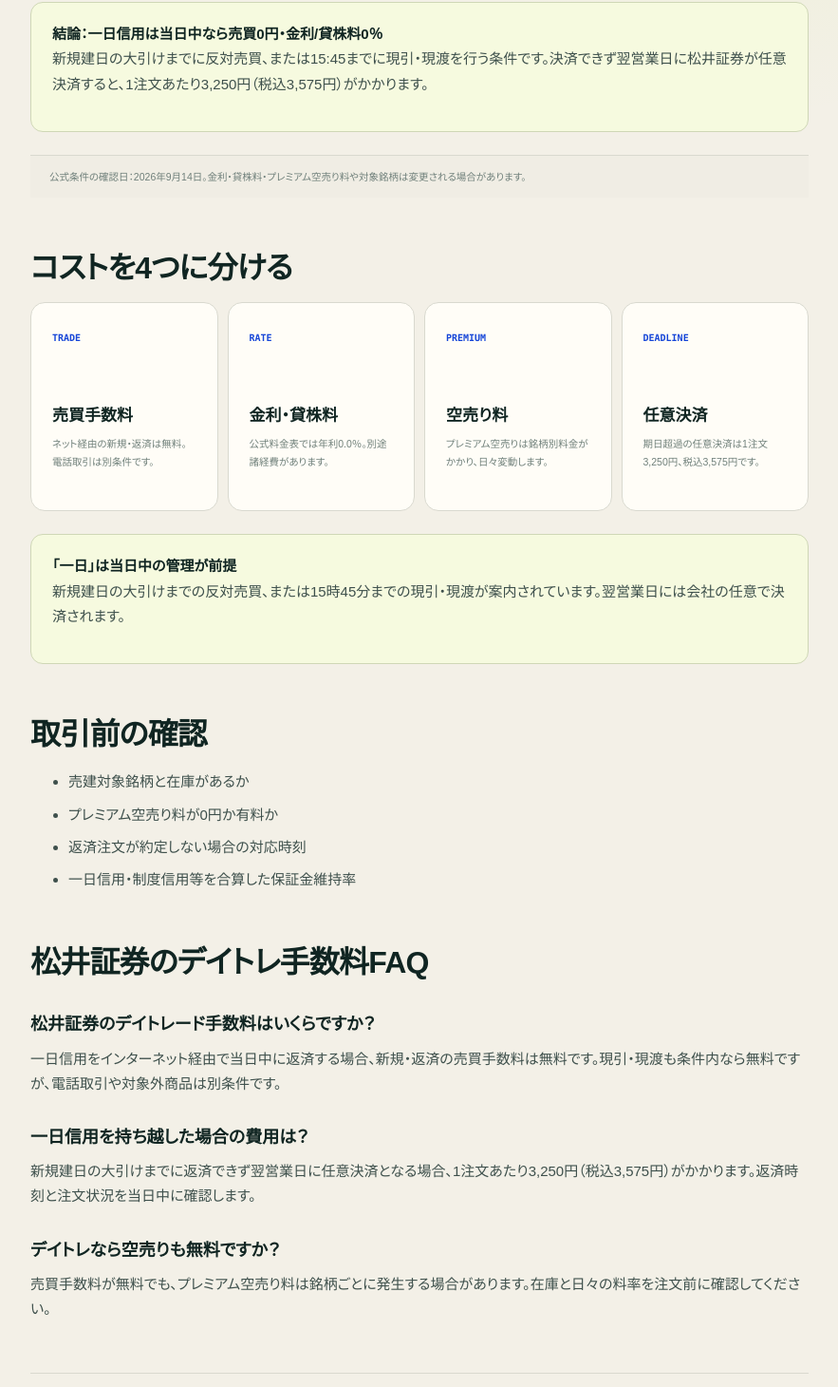
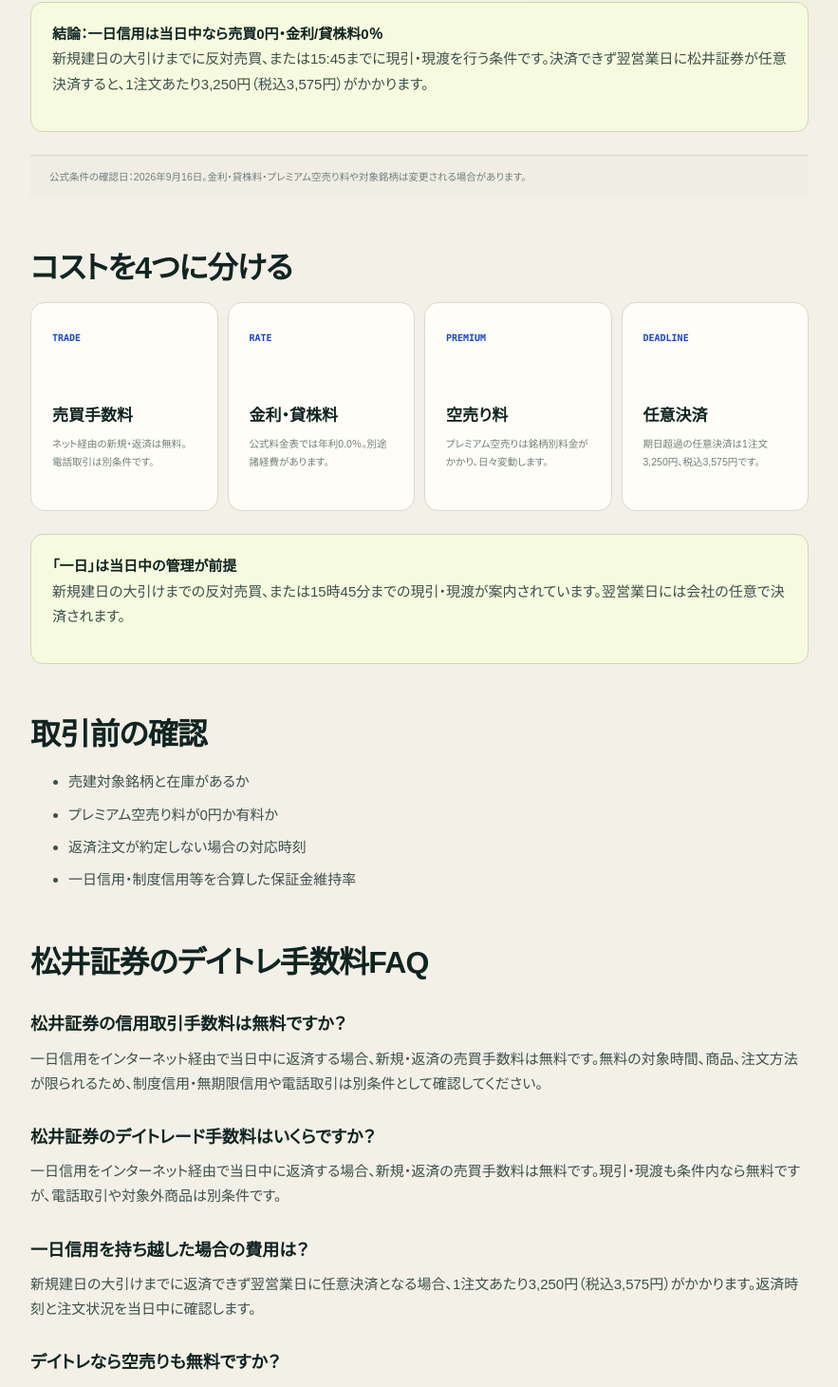
Before and after one commit to mrok18/hanbaijo, a Next.js app: page /articles/matsui-one-day-margin-cost in a window 1280 px wide. Shown: the part 439-1899 px from the top of the page at 95% size, without its empty margins (198-1081 px from the left). Built offline with nearby package versions, Linux system fonts and the light colour scheme.

Commit message:
seo: target matsui margin fee free query

```diff
--- a/app/articles/matsui-one-day-margin-cost/page.tsx
+++ b/app/articles/matsui-one-day-margin-cost/page.tsx
@@ -1,15 +1,16 @@
 import Link from 'next/link';
 import AffiliateOfferCard from '@/components/AffiliateOfferCard';
 import { AFFILIATE_OFFERS } from '@/lib/affiliates';
-export const metadata={ alternates: { canonical: '/articles/matsui-one-day-margin-cost' },title:'松井証券 デイトレ手数料｜一日信用0円と持越し費用',description:'松井証券のデイトレード（一日信用）手数料を、売買0円・金利0％・貸株料0％の条件と、翌日持越しやプレミアム空売り、任意決済の費用に分けて整理します。'};
+export const metadata={ alternates: { canonical: '/articles/matsui-one-day-margin-cost' },title:'松井証券 信用取引 手数料 無料｜一日信用0円と持越し費用',description:'松井証券の信用取引手数料が無料になる一日信用の条件を、売買0円・金利0％・貸株料0％に分けて整理。翌日持越しやプレミアム空売り、任意決済の費用も確認できます。'};
 const FAQS=[
+{question:'松井証券の信用取引手数料は無料ですか？',answer:'一日信用をインターネット経由で当日中に返済する場合、新規・返済の売買手数料は無料です。無料の対象時間、商品、注文方法が限られるため、制度信用・無期限信用や電話取引は別条件として確認してください。'},
 {question:'松井証券のデイトレード手数料はいくらですか？',answer:'一日信用をインターネット経由で当日中に返済する場合、新規・返済の売買手数料は無料です。現引・現渡も条件内なら無料ですが、電話取引や対象外商品は別条件です。'},
 {question:'一日信用を持ち越した場合の費用は？',answer:'新規建日の大引けまでに返済できず翌営業日に任意決済となる場合、1注文あたり3,250円（税込3,575円）がかかります。返済時刻と注文状況を当日中に確認します。'},
 {question:'デイトレなら空売りも無料ですか？',answer:'売買手数料が無料でも、プレミアム空売り料は銘柄ごとに発生する場合があります。在庫と日々の料率を注文前に確認してください。'},
 ] as const;
-export default function Page(){const faqJsonLd={'@context':'https://schema.org','@type':'FAQPage',mainEntity:FAQS.map((faq)=>({'@type':'Question',name:faq.question,acceptedAnswer:{'@type':'Answer',text:faq.answer}}))};return <article><script type="application/ld+json" dangerouslySetInnerHTML={{__html:JSON.stringify(faqJsonLd).replace(/</g,'\\u003c')}}/><p className="page-kicker">MATSUI / DAY MARGIN</p><h1>松井証券 デイトレ手数料<br/>一日信用0円と持越し費用</h1><p className="lede">松井証券のデイトレード（一日信用）手数料を、一日信用・制度信用・無期限信用で分けて確認します。一日信用はインターネット経由の日計りなら新規・返済と現引・現渡が無料ですが、翌営業日まで残った建玉や対象外の操作には別の費用が生じます。</p>
+export default function Page(){const faqJsonLd={'@context':'https://schema.org','@type':'FAQPage',mainEntity:FAQS.map((faq)=>({'@type':'Question',name:faq.question,acceptedAnswer:{'@type':'Answer',text:faq.answer}}))};return <article><script type="application/ld+json" dangerouslySetInnerHTML={{__html:JSON.stringify(faqJsonLd).replace(/</g,'\\u003c')}}/><p className="page-kicker">MATSUI / DAY MARGIN</p><h1>松井証券 信用取引 手数料 無料<br/>一日信用0円と持越し費用</h1><p className="lede">松井証券の信用取引手数料が無料になる条件を、一日信用・制度信用・無期限信用で分けて確認します。一日信用はインターネット経由の日計りなら新規・返済と現引・現渡が無料ですが、翌営業日まで残った建玉や対象外の操作には別の費用が生じます。</p>
 <div className="callout"><strong>結論：一日信用は当日中なら売買0円・金利/貸株料0％</strong><p>新規建日の大引けまでに反対売買、または15:45までに現引・現渡を行う条件です。決済できず翌営業日に松井証券が任意決済すると、1注文あたり3,250円（税込3,575円）がかかります。</p></div>
-<p className="panel-note">公式条件の確認日：2026年9月14日。金利・貸株料・プレミアム空売り料や対象銘柄は変更される場合があります。</p>
+<p className="panel-note">公式条件の確認日：2026年9月16日。金利・貸株料・プレミアム空売り料や対象銘柄は変更される場合があります。</p>
 <h2>コストを4つに分ける</h2><div className="fx-metric-grid"><article><b>TRADE</b><h3>売買手数料</h3><p>ネット経由の新規・返済は無料。電話取引は別条件です。</p></article><article><b>RATE</b><h3>金利・貸株料</h3><p>公式料金表では年利0.0％。別途諸経費があります。</p></article><article><b>PREMIUM</b><h3>空売り料</h3><p>プレミアム空売りは銘柄別料金がかかり、日々変動します。</p></article><article><b>DEADLINE</b><h3>任意決済</h3><p>期日超過の任意決済は1注文3,250円、税込3,575円です。</p></article></div>
 <div className="callout"><strong>「一日」は当日中の管理が前提</strong><p>新規建日の大引けまでの反対売買、または15時45分までの現引・現渡が案内されています。翌営業日には会社の任意で決済されます。</p></div>
 <h2>取引前の確認</h2><ul><li>売建対象銘柄と在庫があるか</li><li>プレミアム空売り料が0円か有料か</li><li>返済注文が約定しない場合の対応時刻</li><li>一日信用・制度信用等を合算した保証金維持率</li></ul>
```
